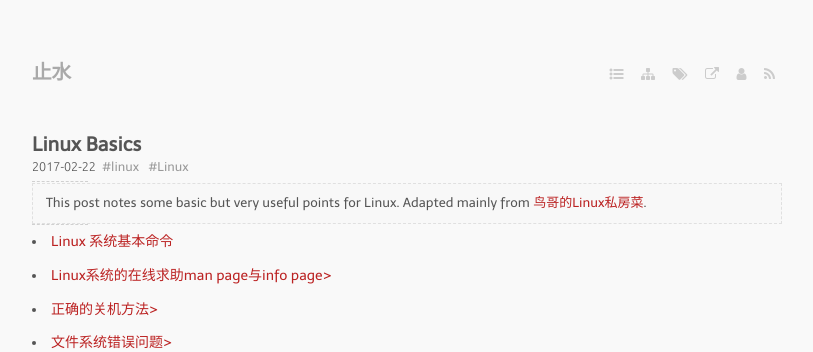
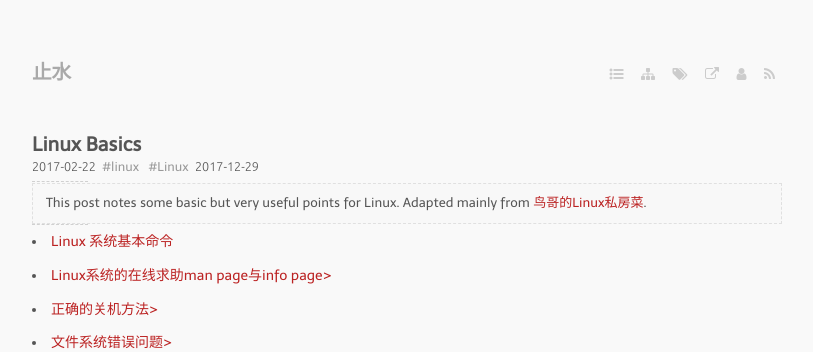
Before and after one commit to bizhishui/bizhishui.github.io, a Jekyll site: the page built from _posts/2017-02-22-Linux-Basics.md, in a window 1280 px wide and 900 px high. Shown: the top 352 px of the window, without its empty margins (233-1046 px from the left). Built offline with Jekyll 4.4.1, drawn with Linux system fonts in a browser that asks for light colours; nearby versions of some CDN libraries; some web fonts are replaced; a script that is not in the unit is left out.

Commit message:
test add update date

```diff
--- a/_layouts/post.html
+++ b/_layouts/post.html
@@ -56,7 +56,7 @@
   {% endif %}
   {% if page.update_date %}
   <span class="update_date">
-    <time datetime="{{Updated page.update_date | date:"%Y-%m-%d" }}">{{Updated page.update_date | date:"%Y-%m-%d" }}</time>
+    <time datetime="{{Updated page.update_date | date:"%Y-%m-%d" }}">{{page.update_date | date:"%Y-%m-%d" }}</time>
   </span>
   {% endif %}
   </section>
```
